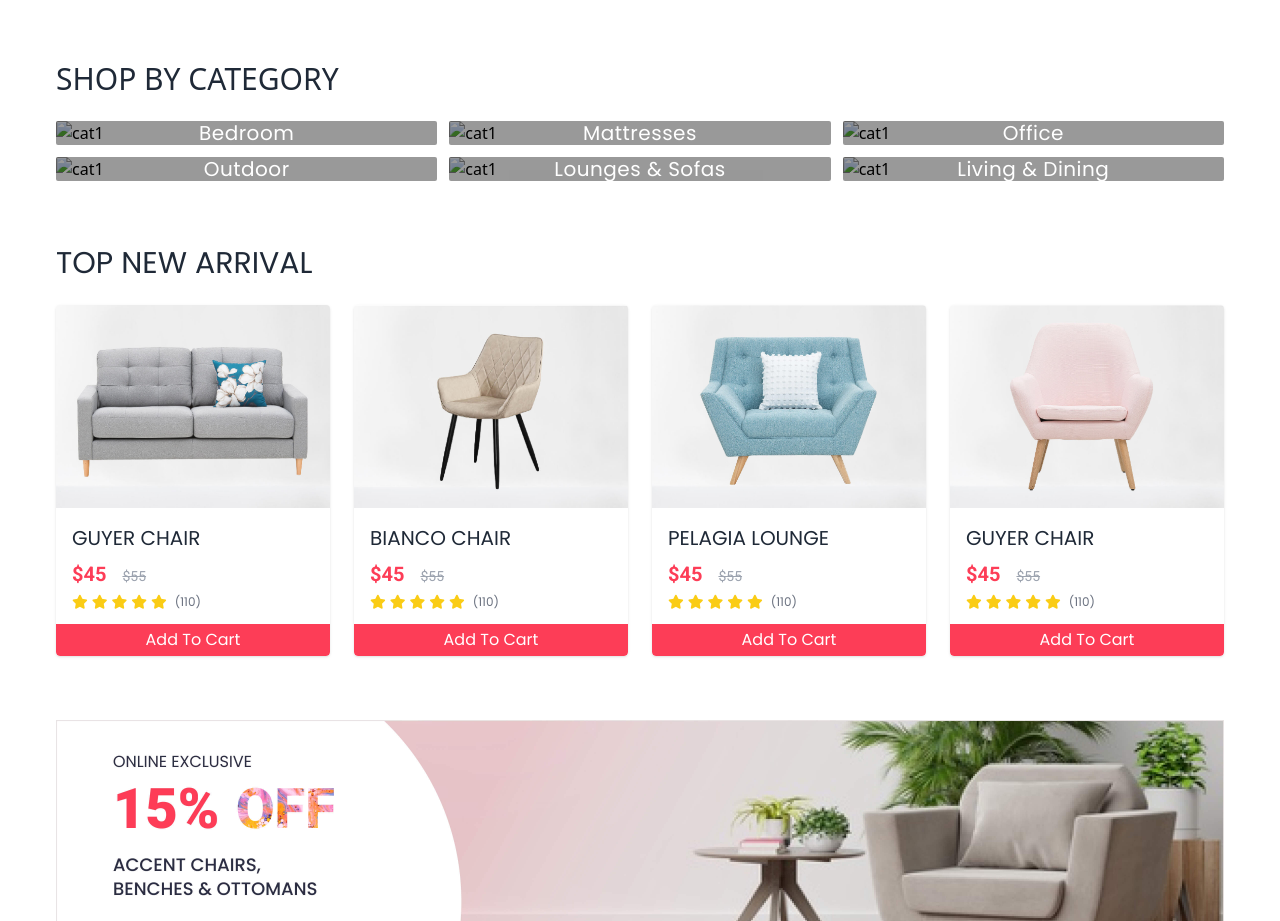
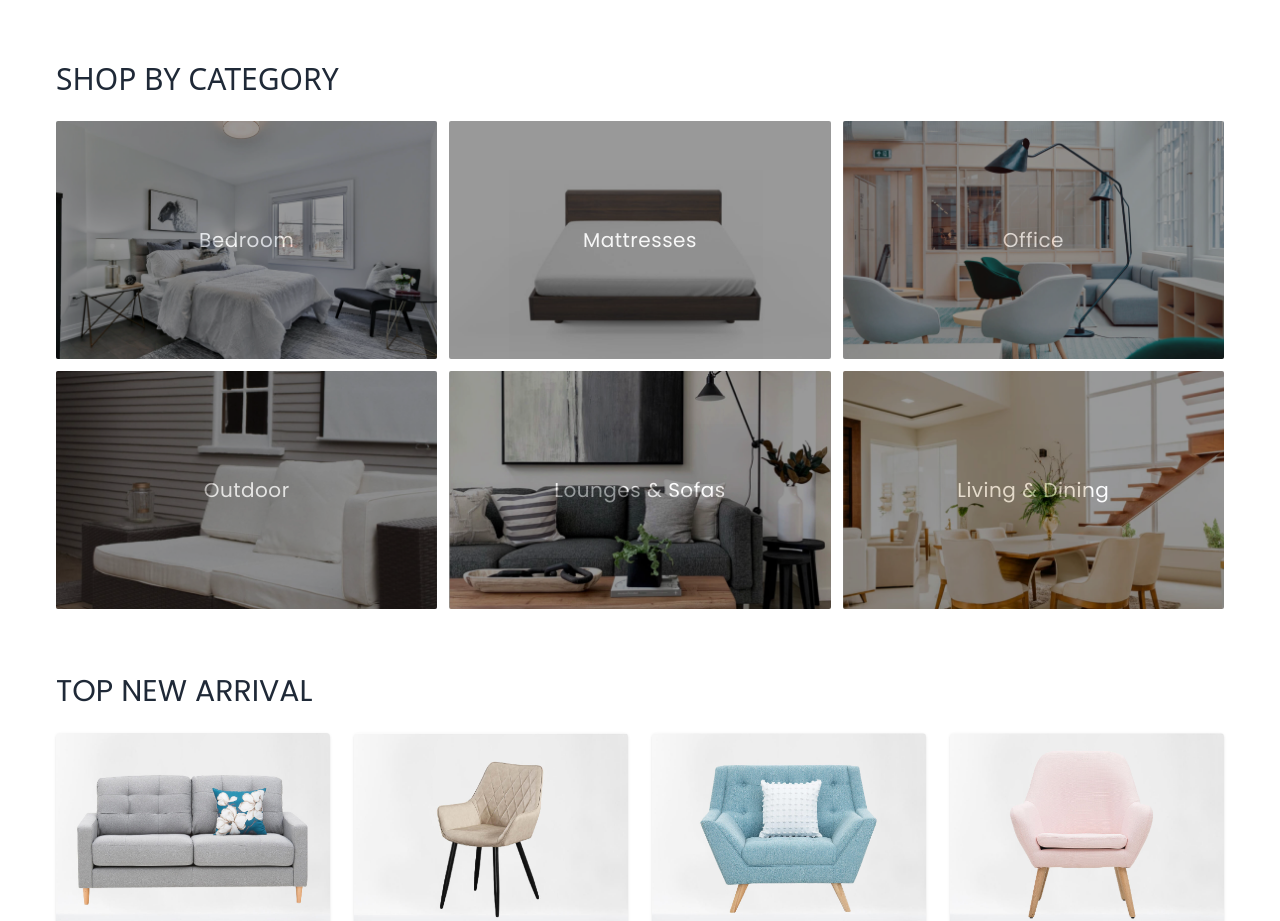
Before and after one commit to rohit-rambade/rafcart-clone, a website: page index.html in a window 1280 px wide. Shown: the part 847-1768 px from the top of the page. Drawn offline with Linux system fonts and the light colour scheme; the site is published under a folder, as on GitHub Pages, so addresses that start at the root find nothing.

Commit message:
path issue fix

```diff
--- a/index.html
+++ b/index.html
@@ -263,7 +263,7 @@
         <div class="relative group rounded-sm overflow-hidden">
           <img
             class="w-full"
-            src="/images/category/category-1.jpg"
+            src="./images/category/category-1.jpg"
             alt="cat1"
           />
           <a
@@ -276,7 +276,7 @@
         <div class="relative group rounded-sm overflow-hidden">
           <img
             class="w-full"
-            src="/images/category/category-2.jpg"
+            src="./images/category/category-2.jpg"
             alt="cat1"
           />
           <a
@@ -289,7 +289,7 @@
         <div class="relative group rounded-sm overflow-hidden">
           <img
             class="w-full"
-            src="/images/category/category-3.jpg"
+            src="./images/category/category-3.jpg"
             alt="cat1"
           />
           <a
@@ -302,7 +302,7 @@
         <div class="relative group rounded-sm overflow-hidden">
           <img
             class="w-full"
-            src="/images/category/category-4.jpg"
+            src="./images/category/category-4.jpg"
             alt="cat1"
           />
           <a
@@ -315,7 +315,7 @@
         <div class="relative group rounded-sm overflow-hidden">
           <img
             class="w-full"
-            src="/images/category/category-5.jpg"
+            src="./images/category/category-5.jpg"
             alt="cat1"
           />
           <a
@@ -328,7 +328,7 @@
         <div class="relative group rounded-sm overflow-hidden">
           <img
             class="w-full"
-            src="/images/category/category-6.jpg"
+            src="./images/category/category-6.jpg"
             alt="cat1"
           />
           <a
```
